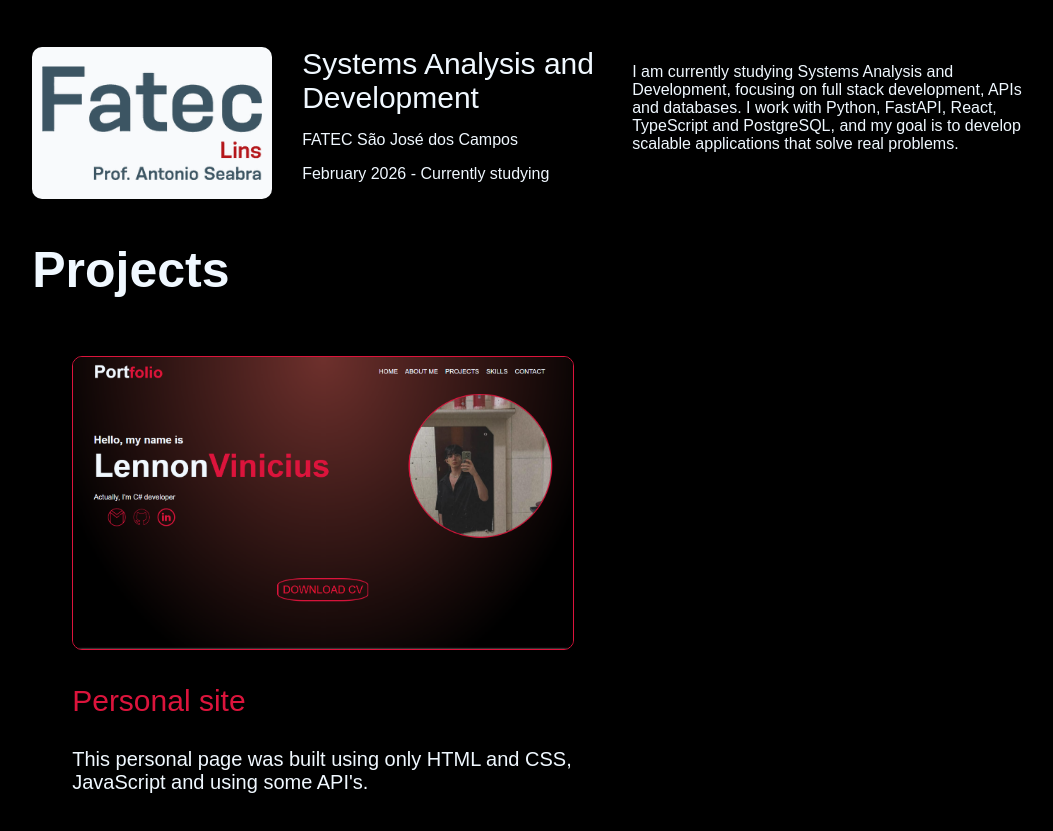
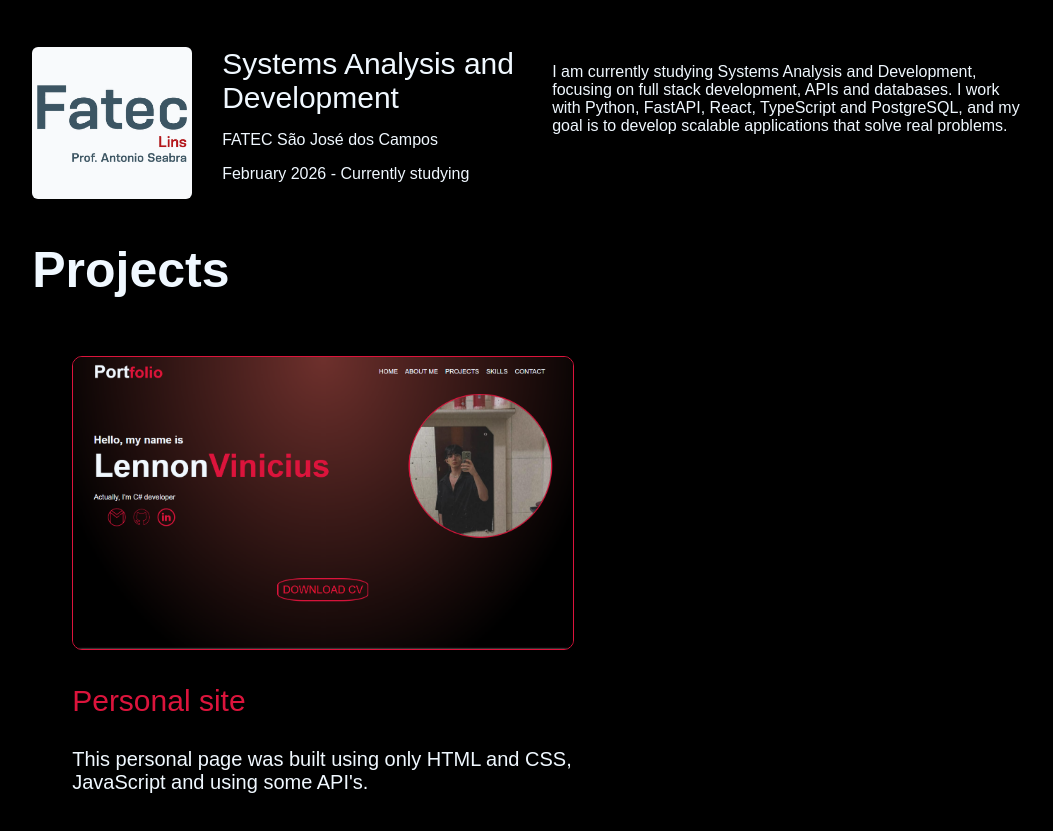
Before and after one commit to LennonVinicius/Portif-lio-do-Lennon-Vinicius, a plain HTML site: page index.html in a window 1280 px wide. Shown: the part 1525-2356 px from the top of the page, without its empty margins (19-1072 px from the left). Drawn offline with nearby package versions, Linux system fonts and the light colour scheme.

Commit message:
Reduz tamanho da logo da FATEC mantendo proporção

```diff
--- a/index.css
+++ b/index.css
@@ -181,12 +181,13 @@ header a {
 }
 
 .fatecimage {
-    width: 240px;
+    width: 160px;
+    max-width: 100%;
     height: auto;
     object-fit: contain;
-    border-radius: 10px;
+    border-radius: 6px;
     background-color: #f8fafc;
-    padding: 10px;
+    padding: 5px;
     box-sizing: border-box;
     flex-shrink: 0;
 }
```
